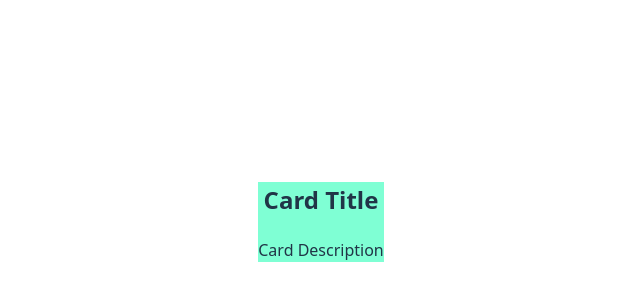
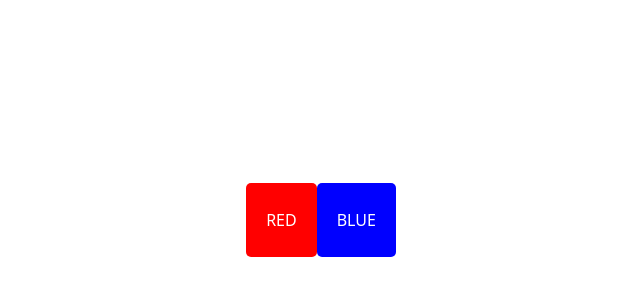
Before and after one commit to nicurrego/React-practice, a React (Vite) app: page / in a window 1280 px wide. Shown: the part 180-480 px from the top of the page, without its empty margins (319-959 px from the left). Built offline with nearby package versions, Linux system fonts and the light colour scheme.

Commit message:
Class7: Creacion de Botones Reactivos con Styled Components en React

```diff
--- a/package.json
+++ b/package.json
@@ -11,7 +11,8 @@
   },
   "dependencies": {
     "react": "^19.1.0",
-    "react-dom": "^19.1.0"
+    "react-dom": "^19.1.0",
+    "styled-components": "^6.1.19"
   },
   "devDependencies": {
     "@eslint/js": "^9.30.1",
--- a/src/App.jsx
+++ b/src/App.jsx
@@ -1,4 +1,4 @@
-import Card from './components/Card/Card';
+import Button from './components/Button/Button';
 
 import './App.css'
 
@@ -7,7 +7,8 @@ function App() {
 
   return (
       <>
-        <Card />
+        <Button><p>RED</p></Button>
+        <Button blue><p>BLUE</p></Button>
       </>
   )
 }
--- /dev/null
+++ b/src/components/Button/Button.jsx
@@ -0,0 +1,17 @@
+import styled from "styled-components"
+
+const StyledButton = styled.button`
+    background-color: ${props => props.blue ? "blue" : "red"};
+    color: white;
+    padding: 10px 20px;
+    border: none;
+    border-radius: 5px;
+    cursor: pointer;
+`;
+
+const Button = ({ children, blue}) => {
+    return <StyledButton blue={blue}>{children}</StyledButton>
+
+}
+
+export default Button;
```
Also changed, not shown: 1 other file (tests, documents, lock files or other folders).
